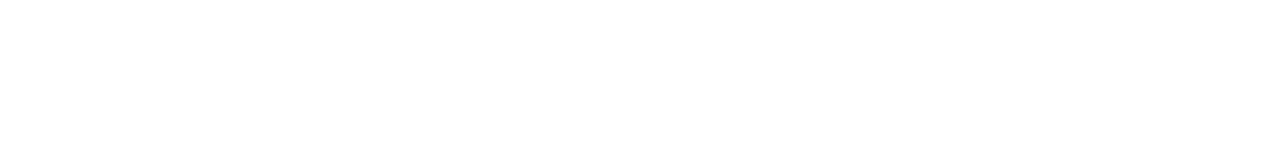
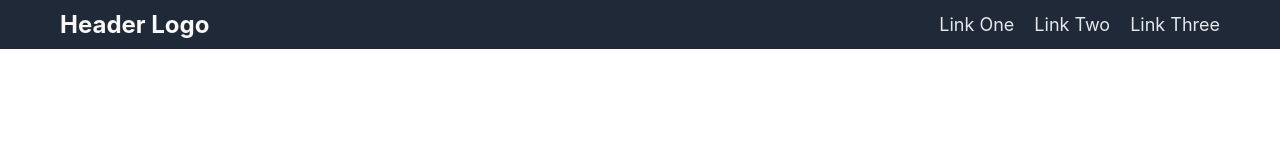
Before and after one commit to cfinn6294/landing-page, a plain HTML site: page index.html in a window 1280 px wide. Drawn offline with Linux system fonts and the light colour scheme.

Commit message:
Add navbar

```diff
--- a/index.html
+++ b/index.html
@@ -4,9 +4,17 @@
     <meta charset="UTF-8">
     <meta http-equiv="X-UA-Compatible" content="IE=edge">
     <meta name="viewport" content="width=device-width, initial-scale=1.0">
+    <link rel="stylesheet" href="style.css">
     <title>Landing Page</title>
 </head>
 <body>
-
+    <header class="navbar">
+        <span class="navbar-logo">Header Logo</span>
+        <span class="navbar-links">
+            <a href="https://www.google.com">Link One</a>
+            <a href="https://www.google.com">Link Two</a>
+            <a href="https://www.google.com">Link Three</a>
+        </span>
+    </header>
 </body>
 </html>
--- a/style.css
+++ b/style.css
@@ -0,0 +1,36 @@
+/* style.css */
+
+* {
+    font-family: -apple-system, BlinkMacSystemFont, 'Segoe UI', Roboto, Oxygen, Ubuntu, Cantarell, 'Open Sans', 'Helvetica Neue', sans-serif;
+    font-variant: Roboto;
+    margin: 0px;
+}
+
+.navbar {
+    background-color: #1f2937;
+    display: flex;
+    padding-left: 60px;
+    padding-right: 60px;
+    padding-top: 10px;
+    padding-bottom: 10px;
+    align-items: center;
+
+}
+
+.navbar-logo {
+    color: #F9FAF8;
+    font-size: 24px;
+    font-weight: bold;
+}
+.navbar-links {
+    color: #E5E7EB;
+    font-size: 18px;
+    display: flex;
+    gap: 20px;
+    margin-left: auto;
+}
+
+.navbar-links > a {
+    color: #E5E7EB;
+    text-decoration: none;
+}
```
